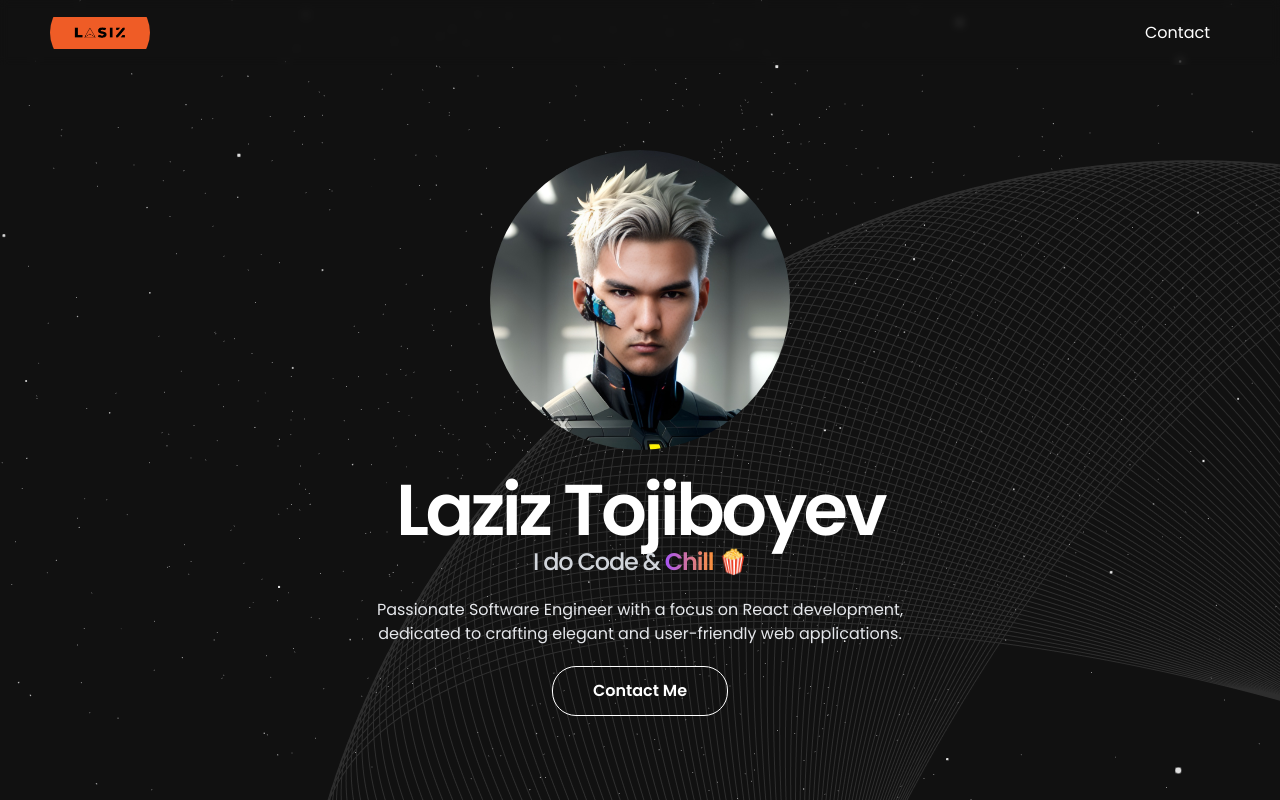
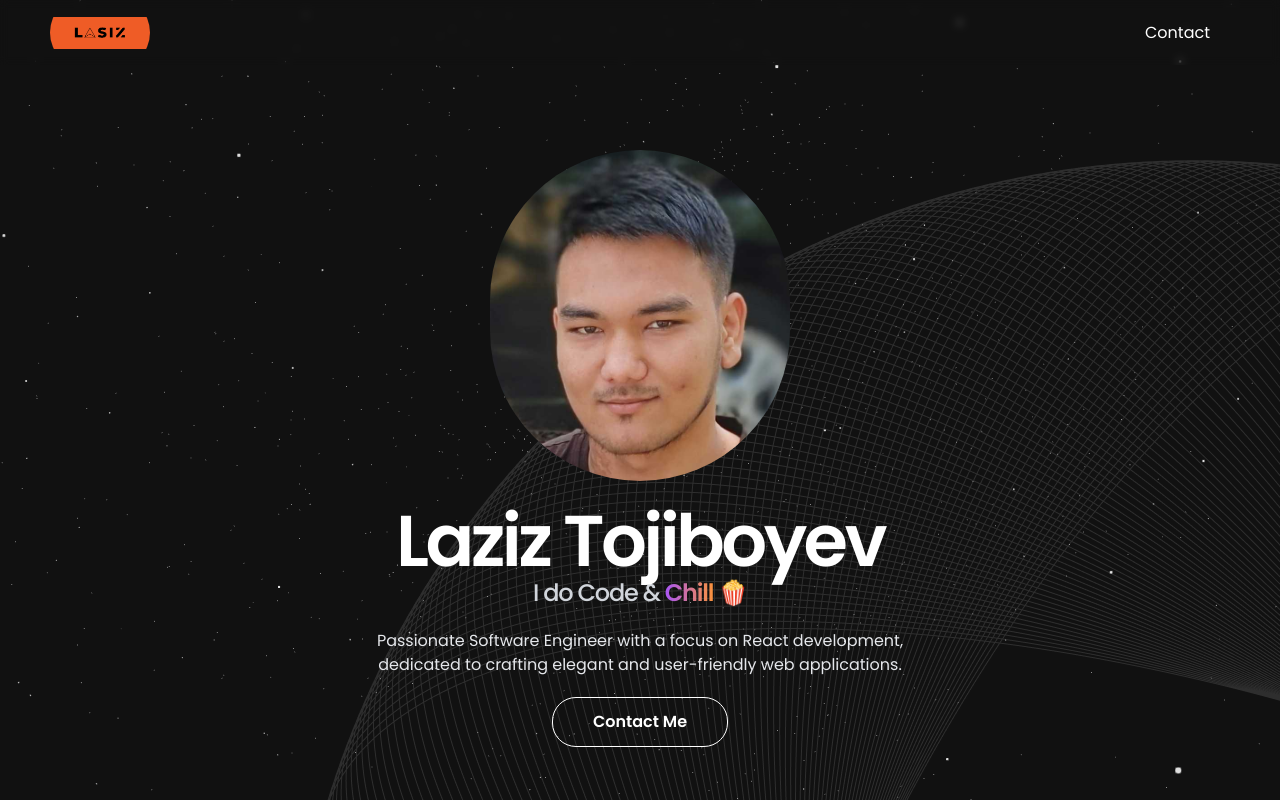
Before and after one commit to lasiz/portfolio, a Next.js app: page / in a window 1280 px wide. Shown: the top 800 px of the page. Built offline with nearby package versions, Linux system fonts and the light colour scheme.

Commit message:
yeah last

```diff
--- a/components/Banner.tsx
+++ b/components/Banner.tsx
@@ -8,7 +8,7 @@ const Banner = () => {
     <div className="flex flex-row items-center justify-center px-20 mt-[150px] z-[20] ">
       <div className="flex flex-col  justify-center  text-center">
         <div className="justify-center flex overflow-hidden">
-          <Image src="/Me.jpg" height={300} width={300} className="rounded-full" alt="Ibrahim Memon" />
+          <Image src="/real.jpg" height={300} width={300} className="rounded-full" alt="Ibrahim Memon" />
         </div>
 
         <div className="flex flex-col gap-6 mt-6 cursor-pointer hover:-translate-y-1  transition  hover:scale-110 transition ease-in-out hover:text-transparent bg-clip-text  hover:bg-gradient-to-r from-purple-500 to-orange-400 z-[1] tracking-tighter text-7xl font-semibold text-white max-w-[600px] w-auto h-auto">
--- a/constant/index.tsx
+++ b/constant/index.tsx
@@ -5,7 +5,7 @@ export const Social_Icons = [
     alt: "Github",
   },
   {
-    link: "https://www.instagram.com/empty.hex/?hl=en",
+    link: "https://www.instagram.com/sooooo.lazy",
     image: "/Instagram.svg",
     alt: "Instagram",
   },
```
Also changed, not shown: public/real.jpg (added), 1 other file (tests, documents, lock files or other folders).
